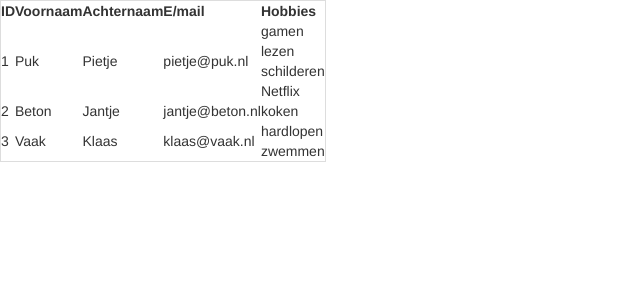
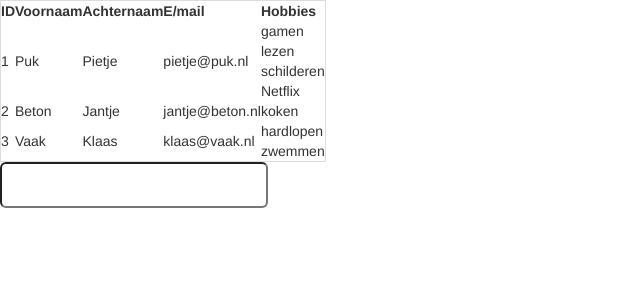
Before and after one commit to mgortzak/vijfhart-angular-fundamentals, an Angular app: page / in a window 1280 px wide. Shown: the top 300 px of the page, without its empty margins (0-640 px from the left). Built offline with nearby package versions, Linux system fonts and the light colour scheme.

Commit message:
Search a person on ctrl + enter.

```diff
--- a/src/app/person/person.component.html
+++ b/src/app/person/person.component.html
@@ -16,3 +16,8 @@
     </td>
   </tr>
 </table>
+
+<div>
+  <input type="text" class="input-lg" [(ngModel)]="gekozenNaam" (keyup)="search($event)"/>
+  <div [hidden]="!isVisible">Gekozen persoon: {{currentPerson.firstName}} {{currentPerson.lastName}}</div>
+</div>
--- a/src/app/person/person.component.ts
+++ b/src/app/person/person.component.ts
@@ -10,6 +10,10 @@ export class PersonComponent implements OnInit {
 
   persons: Person[];
 
+  gekozenNaam: string = '';
+  isVisible: boolean = false;
+  currentPerson: Person = new Person();
+
   constructor() {
   }
 
@@ -21,14 +25,19 @@ export class PersonComponent implements OnInit {
     ]
   }
 
+  search(event: any) {
+    if (event.ctrlKey && event.key == 'Enter') {
+      console.log(event.target.value)
 
-  doubleClick(event: any, id: number) {
-
-    console.log(event.ctrlKey)
-    console.log(event.altKey)
-    console.log(event.shiftKey)
-
-    let person = this.persons.find(p => p.id === id);
-    console.log('double click: ' + person.lastName);
+      let person = this.persons.find(p => p.lastName === event.target.value);
+      if (person != null) {
+        this.currentPerson = person
+        this.isVisible = true
+      }
+      else {
+        this.currentPerson = new Person()
+        this.isVisible = false;
+      }
+    }
   }
 }
```
